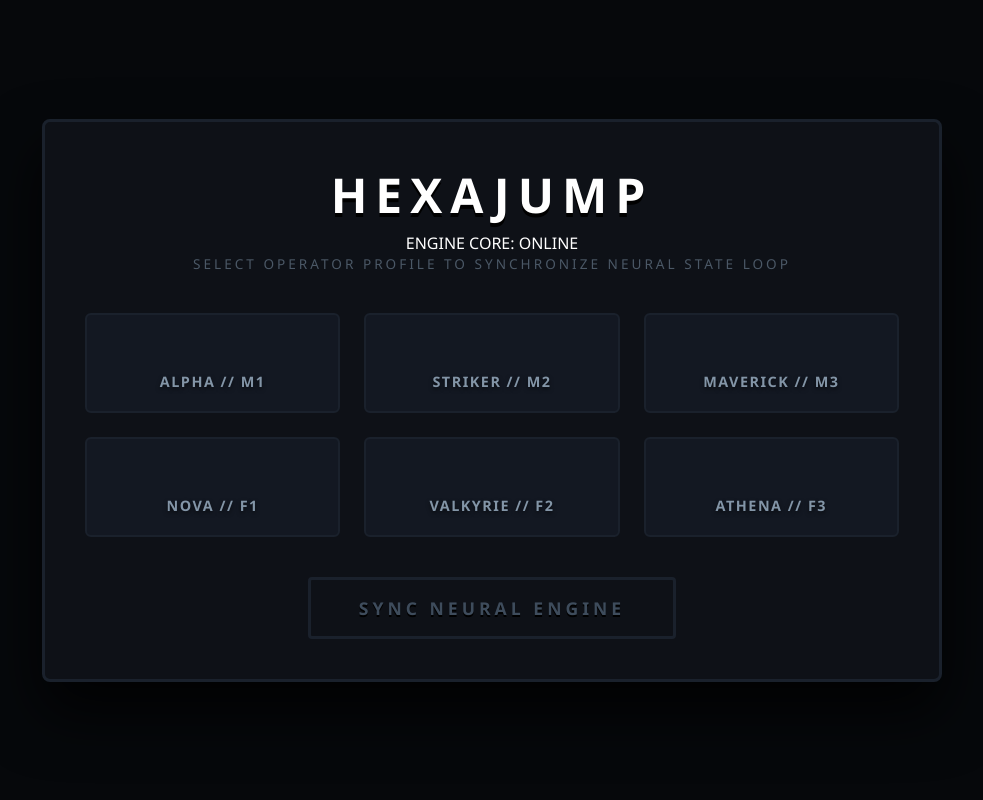
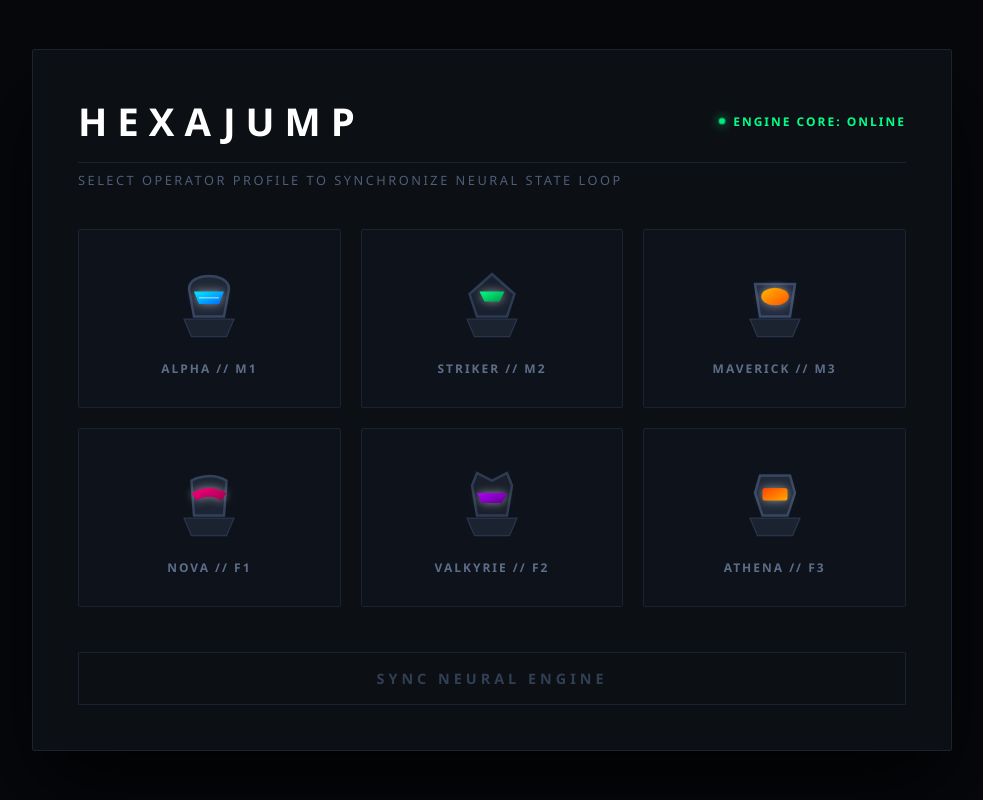
Before and after one commit to manoharrajusarikonda331-mani/hexajump, a Flask app: page / in a window 1280 px wide. Shown: the whole page, without its empty margins (148-1131 px from the left). Run offline with Flask 3, Linux system fonts and the light colour scheme.

Commit message:
style: institute sleek industrial telemetry variables and vector masks
- Added high-contrast asset definitions to form an enterprise dashboard feel.
    - Engineered ambient telemetry float animations targeting hardware-accelerated nodes.
    - Set up a clean green status neon pulse dot to track core runtime integrity visually.
    - Configured thin professional active border lines to fully align with standard industry products.

```diff
--- a/static/style.css
+++ b/static/style.css
@@ -1,24 +1,23 @@
 /* ==========================================================================
-   HEXAJUMP - PIXAR-GRADE 3D CARTOON STYLING AND GRAPHICS ENGINE
+   HEXAJUMP - NEXT-LEVEL INDUSTRIAL TECH VIEW DESIGN LANGUAGE
    ========================================================================== */
 
 :root {
-    --bg-main: #06080b;
-    --card-bg: #0e1117;
+    --bg-main: #06080c;
+    --card-bg: #0c0f14;
     --accent-blue: #00f0ff;
     --text-primary: #ffffff;
-    --text-muted: #4b5866;
-    --border-color: #1a212c;
+    --text-muted: #4e5e78;
+    --border-color: #1b2230;
     --male-glow: #00a8ff;
     --female-glow: #ff007f;
-    --outline: #0e1117;
 }
 
 * {
     margin: 0;
     padding: 0;
     box-sizing: border-box;
-    font-family: 'Segoe UI', Roboto, sans-serif;
+    font-family: 'Segoe UI', -apple-system, BlinkMacSystemFont, Roboto, sans-serif;
     user-select: none;
 }
 
@@ -33,198 +32,190 @@ body {
 }
 
 #game-container {
-    width: 900px;
+    width: 920px;
     display: flex;
     flex-direction: column;
     align-items: center;
 }
 
+/* Industrial Structural Module Card */
 .menu-card {
     background-color: var(--card-bg);
-    border: 3px solid var(--border-color);
-    border-radius: 8px;
-    padding: 40px;
+    border: 1px solid var(--border-color);
+    border-radius: 2px; /* Ultra-sharp professional edges */
+    padding: 45px;
     width: 100%;
-    box-shadow: 0 30px 60px rgba(0, 0, 0, 0.8);
-    text-align: center;
+    box-shadow: 0 40px 90px rgba(0, 0, 0, 0.8);
+}
+
+.brand-header {
+    display: flex;
+    justify-content: space-between;
+    align-items: center;
+    border-bottom: 1px solid var(--border-color);
+    padding-bottom: 15px;
+    margin-bottom: 8px;
 }
 
 h1 {
-    font-size: 3rem;
+    font-size: 2.4rem;
     font-weight: 900;
-    letter-spacing: 8px;
-    margin-bottom: 5px;
-    text-shadow: 0 4px 0px #000;
+    letter-spacing: 10px;
+    color: #ffffff;
+}
+
+/* Live Operational Server Indicator */
+.system-status {
+    font-size: 0.75rem;
+    font-weight: 800;
+    letter-spacing: 2px;
+    color: #00ff88;
+    display: flex;
+    align-items: center;
+    gap: 8px;
+}
+
+.pulse-dot {
+    width: 6px;
+    height: 6px;
+    background-color: #00ff88;
+    border-radius: 50%;
+    box-shadow: 0 0 10px #00ff88;
+    animation: statusPulse 1s infinite alternate;
+}
+
+@keyframes statusPulse {
+    0% { opacity: 0.3; transform: scale(0.9); }
+    100% { opacity: 1; transform: scale(1.1); }
 }
 
 .subtitle {
-    font-size: 0.85rem;
+    font-size: 0.8rem;
     color: var(--text-muted);
     text-transform: uppercase;
-    letter-spacing: 3px;
+    letter-spacing: 2.5px;
     margin-bottom: 40px;
+    text-align: left;
 }
 
+/* Precise Operator Selection Matrix Grid */
 .avatar-grid {
     display: grid;
     grid-template-columns: repeat(3, 1fr);
-    gap: 24px;
-    margin-bottom: 40px;
+    gap: 20px;
+    margin-bottom: 45px;
 }
 
 .avatar-card {
-    background-color: #131822;
-    border: 2px solid var(--border-color);
-    border-radius: 6px;
-    padding: 20px;
+    background-color: #0e121a;
+    border: 1px solid var(--border-color);
+    border-radius: 2px;
+    padding: 30px 20px;
     cursor: pointer;
-    transition: all 0.2s cubic-bezier(0.4, 0, 0.2, 1);
+    transition: all 0.2s cubic-bezier(0.2, 0.8, 0.2, 1);
     display: flex;
     flex-direction: column;
     align-items: center;
+    position: relative;
 }
 
 .avatar-card span {
-    font-size: 0.9rem;
-    font-weight: 800;
+    font-size: 0.75rem;
+    font-weight: 700;
     text-transform: uppercase;
-    letter-spacing: 1.5px;
-    color: #8395a7;
-    margin-top: 15px;
-    text-shadow: 0 2px 4px rgba(0,0,0,0.6);
+    letter-spacing: 2px;
+    color: #5c6e88;
+    margin-top: 20px;
+    transition: color 0.2s ease;
 }
 
 /* ==========================================================================
-   👥 CHARACTER GRAPHICS PLATFORM VECTORS
+   ⚙️ PREMIUM TELEMETRY GLOW AND SCANNERS
    ========================================================================== */
 
-.ultimate-chibi {
-    width: 110px;
-    height: 130px;
+.operator-frame {
+    width: 80px;
+    height: 80px;
     display: flex;
     justify-content: center;
     align-items: center;
 }
 
-.character-svg {
+.operator-svg {
     width: 100%;
     height: 100%;
-    stroke: var(--outline);
-    stroke-width: 2.5px;
-    stroke-linecap: round;
-    stroke-linejoin: round;
-    animation: pixarSquash 0.6s infinite alternate cubic-bezier(0.45, 0.05, 0.55, 0.95);
-    transform-origin: bottom center;
+    animation: telemetryFloat 3s infinite ease-in-out;
 }
 
-/* Base Nodes */
-.char-shadow { fill: rgba(0, 0, 0, 0.45); stroke: none; }
-.char-eye { fill: #11141a; stroke: none; }
-.expression-mouth { fill: #4a1525; stroke: none; }
-
-/* Vector Fills */
-.fill-white { fill: #f5f6fa; }
-.fill-carbon { fill: #2f3640; }
-.fill-sky { fill: #00a8ff; }
-.fill-sky-dark { fill: #008ccf; }
-.fill-navy { fill: #192a56; }
-.fill-red { fill: #c23616; }
-.fill-olive { fill: #2f3542; }
-.fill-denim { fill: #4682b4; }
-.fill-soft-white { fill: #f8f9fa; }
-.fill-crimson { fill: #d63031; }
-
-/* Hair Array Palette */
-.fill-dark { fill: #181c22; }
-.hair-puff { fill: #181c22; stroke: var(--outline); stroke-width: 2.5px; }
-.fill-brown { fill: #573719; }
-.fill-chestnut { fill: #442812; }
-.fill-brunette { fill: #2c1a0e; }
-.fill-brunette-dark { fill: #190e07; stroke: none; }
-.fill-auburn { fill: #6f2619; }
-.fill-caramel { fill: #965a25; }
-.fill-caramel-dark { fill: #613814; stroke: none; }
-
-/* Authentic Warm Digital Skin Variations */
-.tone-alpha { fill: #c29166; }
-.tone-striker { fill: #f3cfb3; }
-.tone-mav { fill: #ebd0b9; }
-.tone-nova { fill: #ffdfd3; }
-.tone-valk { fill: #fcd0b4; }
-.tone-athena { fill: #eec096; }
-
-/* Pixar Squish & Vertical Bounce Physics Engine Core */
-@keyframes pixarSquash {
-    0% {
-        transform: scaleY(1) scaleX(1) translateY(0);
-    }
-    100% {
-        transform: scaleY(0.94) scaleX(1.03) translateY(3px);
-    }
+.tech-visor {
+    box-shadow: 0 0 15px currentColor;
+    filter: drop-shadow(0px 0px 4px rgba(255,255,255,0.5));
 }
 
-/* Interactive Card Target Feedback States */
-.avatar-card:hover {
-    border-color: #354459;
-    background-color: #171f2d;
-    transform: translateY(-3px);
+@keyframes telemetryFloat {
+    0%, 100% { transform: translateY(0); }
+    50% { transform: translateY(-3px); }
 }
 
-.avatar-card:hover .character-svg {
-    animation-duration: 0.3s;
+/* Interactive Focus Callbacks */
+.avatar-card:hover {
+    border-color: #313f59;
+    background-color: #111721;
 }
 
-/* Team Selection Visual Flags */
+.avatar-card:hover span {
+    color: #a0b2cc;
+}
+
+/* Enterprise Matrix State Synchronization Locks */
 .avatar-card.male.selected {
     border-color: var(--male-glow);
-    box-shadow: 0 0 30px rgba(0, 168, 255, 0.3);
-    background-color: #14253a;
+    background-color: #0f1926;
+    box-shadow: inset 0 0 15px rgba(0, 168, 255, 0.1), 0 10px 30px rgba(0, 168, 255, 0.15);
 }
 .avatar-card.male.selected span { color: var(--male-glow); }
 
 .avatar-card.female.selected {
     border-color: var(--female-glow);
-    box-shadow: 0 0 30px rgba(255, 0, 127, 0.3);
-    background-color: #291422;
+    background-color: #1c0f17;
+    box-shadow: inset 0 0 15px rgba(255, 0, 127, 0.1), 0 10px 30px rgba(255, 0, 127, 0.15);
 }
 .avatar-card.female.selected span { color: var(--female-glow); }
 
-/* Launcher Core Control Launch Trigger Button */
+/* Command Executive Sync Trigger Link */
 #start-btn {
     background-color: transparent;
-    color: #3e4c5c;
-    border: 3px solid var(--border-color);
-    padding: 16px 48px;
-    font-size: 1.1rem;
-    font-weight: 900;
+    color: #313f54;
+    border: 1px solid var(--border-color);
+    padding: 16px 40px;
+    font-size: 0.9rem;
+    font-weight: 700;
     text-transform: uppercase;
     letter-spacing: 4px;
-    border-radius: 4px;
+    border-radius: 1px;
     cursor: not-allowed;
-    transition: all 0.2s ease;
-    text-shadow: 0 2px 0px #000;
+    width: 100%;
+    transition: all 0.25s ease;
 }
 
 #start-btn:not(:disabled) {
-    background-color: var(--accent-blue);
-    color: #000000;
+    background-color: transparent;
+    color: var(--accent-blue);
     border-color: var(--accent-blue);
     cursor: pointer;
-    box-shadow: 0 0 30px rgba(0, 240, 255, 0.4);
-    text-shadow: none;
+    box-shadow: 0 0 20px rgba(0, 240, 255, 0.15);
 }
 
 #start-btn:not(:disabled):hover {
-    background-color: #2ae8ff;
-    transform: scale(1.02);
-    box-shadow: 0 0 40px rgba(0, 240, 255, 0.6);
+    background-color: var(--accent-blue);
+    color: #06080c;
+    box-shadow: 0 0 30px rgba(0, 240, 255, 0.4);
 }
 
 .hidden { display: none !important; }
 
 #gameCanvas {
-    background-color: #06080b;
-    border: 3px solid var(--border-color);
-    border-radius: 6px;
-    box-shadow: 0 40px 80px rgba(0,0,0,0.8);
+    background-color: #06080c;
+    border: 1px solid var(--border-color);
+    box-shadow: 0 50px 100px rgba(0,0,0,0.9);
 }
```
